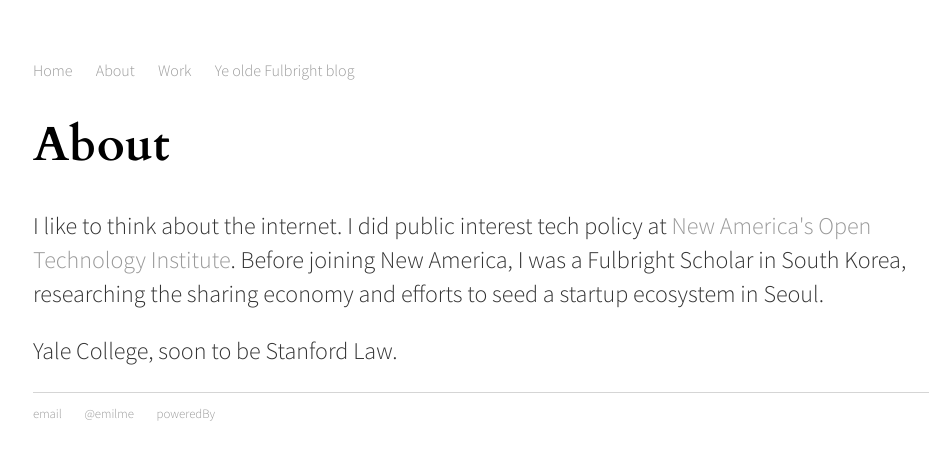
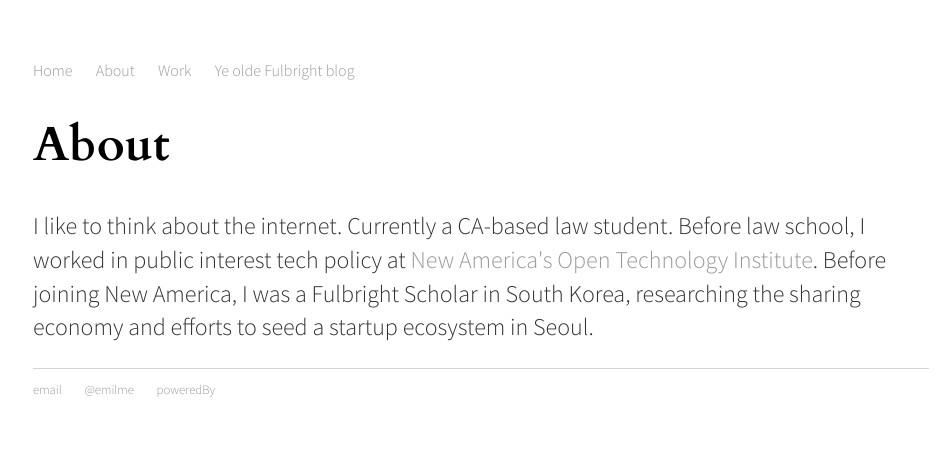
Before and after one commit to emilme/emilme.github.io, a Jekyll site: the page built from about/index.html, in a window 1280 px wide. Shown: the top 460 px of the page, without its empty margins (159-1095 px from the left). Built offline with Jekyll 4.4.1, drawn with Linux system fonts in a browser that asks for light colours.

Commit message:
Update index.html

```diff
--- a/about/index.html
+++ b/about/index.html
@@ -4,7 +4,6 @@ title: About
 ---
 <div class="blurb">
 	<h1>About</h1>
-	<p>I like to think about the internet. I did public interest tech policy at <a href="http://www.newamerica.org/oti/">New America's Open Technology Institute</a>.
+	<p>I like to think about the internet. Currently a CA-based law student. Before law school, I worked in public interest tech policy at <a href="http://www.newamerica.org/oti/">New America's Open Technology Institute</a>.
 	Before joining New America, I was a Fulbright Scholar in South Korea, researching the sharing economy and efforts to seed a startup ecosystem in Seoul.</p>
-	<p>Yale College, soon to be Stanford Law.</p>
 </div><!-- /.blurb -->
```
